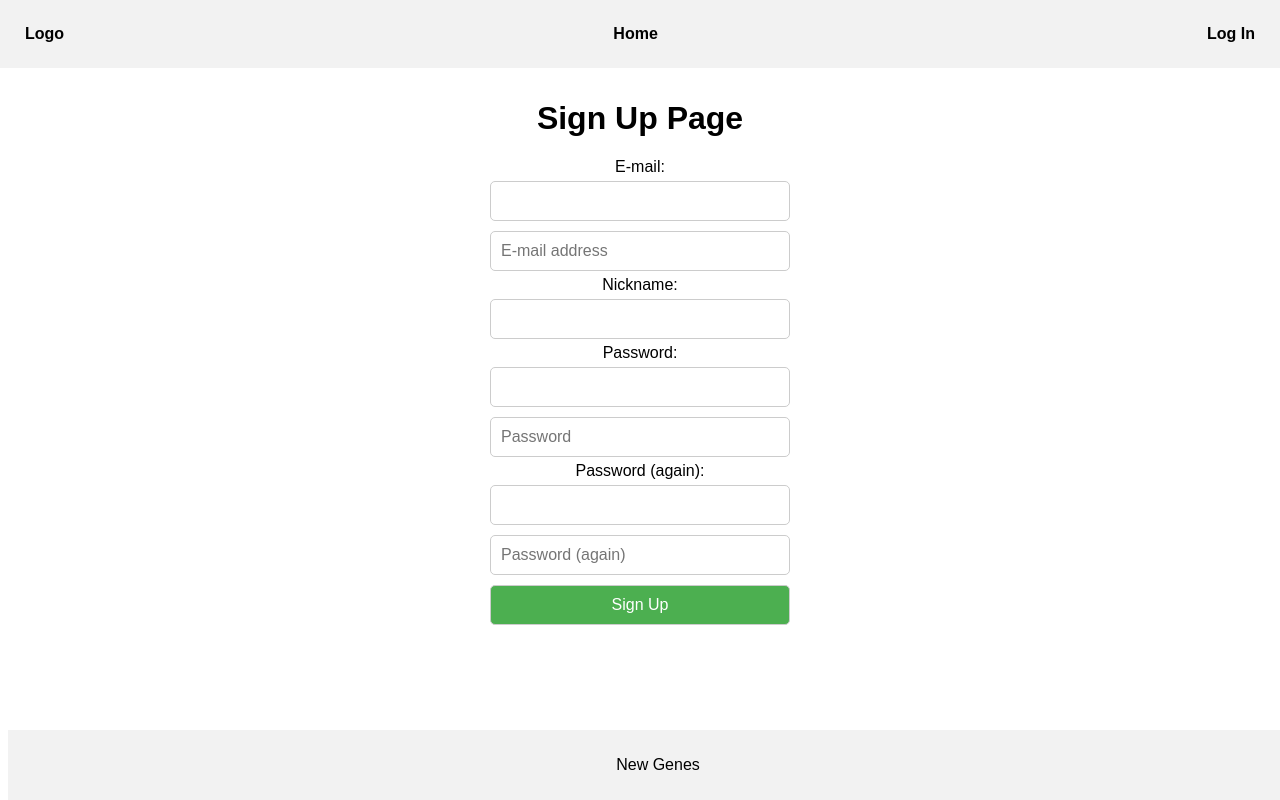
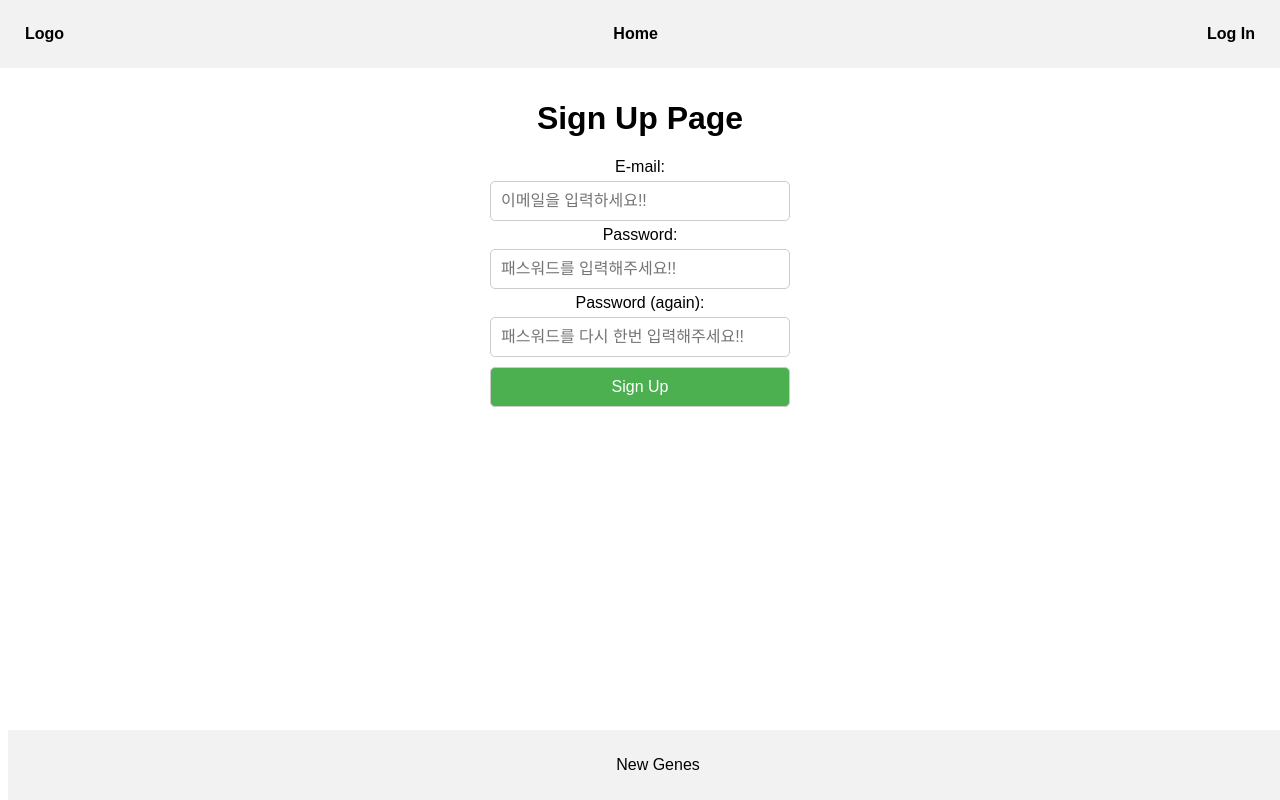
Before and after one commit to soooohoh/new_genes, a Django app: page /signup/ in a window 1280 px wide. Run offline with Django 3.2, Linux system fonts and the light colour scheme; some libraries are stand-ins or nearby versions.

Commit message:
회원가입창 디자인 적용 완료

```diff
--- a/new_genes1/Gene/static/Gene/styles/style.css
+++ b/new_genes1/Gene/static/Gene/styles/style.css
@@ -41,3 +41,77 @@
     display: inline;
     margin-left: 200px
   }
+
+  body {
+    font-family: Arial, sans-serif;
+  }
+  h1 {
+    text-align: center;
+  }
+  form {
+    max-width: 500px;
+          min-height: 500px;
+    margin: 0 auto;
+    display: flex;
+    flex-direction: column;
+    align-items: center;
+  }
+  input[type="text"],
+  input[type="password"],
+  input[type="email"],
+  input[type="submit"] {
+    padding: 10px;
+    margin: 5px;
+    border-radius: 5px;
+    border: 1px solid #ccc;
+    width: 100%;
+    max-width: 300px;
+    box-sizing: border-box;
+    font-size: 16px;
+  }
+
+  input[type="submit"] {
+    background-color: #4CAF50;
+    color: white;
+    cursor: pointer;
+  }
+  input[type="submit"]:hover {
+    background-color: #3e8e41;
+  }
+      #blank{
+          margin-bottom: 100px;
+      }
+  #menu {
+    display: flex;
+    justify-content: space-between;
+    align-items: center;
+    padding: 10px;
+    background-color: #f2f2f2;
+    position: fixed;
+    top: 0;
+    left: 0;
+    width: 100%;
+    box-sizing: border-box;
+    z-index: 1;
+  }
+  #menu a {
+    text-decoration: none;
+    color: black;
+    font-weight: bold;
+    margin: 10px;
+    padding: 5px;
+  }
+      #menu a:hover {
+          color: white;
+          background-color: #4CAF50;
+          border-radius: 5px;
+          transition: all 0.2s ease;
+      }
+      footer {
+          position: fixed;
+          bottom: 0;
+          width: 100%;
+          background-color: #f2f2f2;
+          padding: 10px;
+          text-align: center;
+      }
--- a/new_genes1/Gene/templates/Profile/profile_form.html
+++ b/new_genes1/Gene/templates/Profile/profile_form.html
@@ -2,7 +2,8 @@
 
 
 
-<form method="post">{% csrf_token %}
+<form method="post" enctype="multipart/form-data">
+    {% csrf_token %}
     <div>
         프로필사진<br>
         {{form.profile_picture}}
--- a/new_genes1/Gene/templates/Profile/profile_set_form.html
+++ b/new_genes1/Gene/templates/Profile/profile_set_form.html
@@ -2,7 +2,7 @@
 
 <h1>프로필을 설정합니다.</h1>
 
-<form method="post">
+<form method="post" enctype="multipart/form-data">
     {% csrf_token %}
     <div>
         {{form.profile_picture}}<br>
--- a/new_genes1/Gene/templates/account/signup.html
+++ b/new_genes1/Gene/templates/account/signup.html
@@ -1,84 +1,13 @@
+{% extends 'gene_base/base.html' %}
+{% load static %}
+{% load widget_tweaks %}
 <!DOCTYPE html>
 <html lang="ko">
 <head>
 	<title>Sign Up Page</title>
-	<style>
-		body {
-			font-family: Arial, sans-serif;
-		}
-		h1 {
-			text-align: center;
-		}
-		form {
-			max-width: 500px;
-            min-height: 500px;
-			margin: 0 auto;
-			display: flex;
-			flex-direction: column;
-			align-items: center;
-		}
-		input[type="text"],
-		input[type="password"],
-		input[type="email"],
-		input[type="submit"] {
-			padding: 10px;
-			margin: 5px;
-			border-radius: 5px;
-			border: 1px solid #ccc;
-			width: 100%;
-			max-width: 300px;
-			box-sizing: border-box;
-			font-size: 16px;
-		}
-
-		input[type="submit"] {
-			background-color: #4CAF50;
-			color: white;
-			cursor: pointer;
-		}
-		input[type="submit"]:hover {
-			background-color: #3e8e41;
-		}
-        #blank{
-            margin-bottom: 100px;
-        }
-		#menu {
-			display: flex;
-			justify-content: space-between;
-			align-items: center;
-			padding: 10px;
-			background-color: #f2f2f2;
-			position: fixed;
-			top: 0;
-			left: 0;
-			width: 100%;
-			box-sizing: border-box;
-			z-index: 1;
-		}
-		#menu a {
-			text-decoration: none;
-			color: black;
-			font-weight: bold;
-			margin: 10px;
-			padding: 5px;
-		}
-        #menu a:hover {
-            color: white;
-            background-color: #4CAF50;
-            border-radius: 5px;
-            transition: all 0.2s ease;
-        }
-        footer {
-            position: fixed;
-            bottom: 0;
-            width: 100%;
-            background-color: #f2f2f2;
-            padding: 10px;
-            text-align: center;
-        }
-	</style>
 </head>
 <body>
+	{% block header %}
 		<div id="menu">
 			<a href="#">Logo</a>
 			<a href="#">Home</a>
@@ -86,26 +15,31 @@
 		</div>
 		<div id="blank"></div>
 		<h1>Sign Up Page</h1>
+	{% endblock %}
+	{% block content %}
 		<form method="post">
 			{% csrf_token %}
 
 			<label for="email">E-mail:</label>
-		<input type="email" id="email" name="email" required>
-		{{form.email}}
-		<label for="nickname">Nickname:</label>
-		<input type="text" id="nickname" name="nickname" required>
-		{{form.nickname}}
+			{{form.email|attr:"placeholder:이메일을 입력하세요!!"}}
 			<label for="password1">Password:</label>
-		<input type="password" id="password1" name="password1" required>
-		{{form.password1}}
+			{{form.password1|attr:"placeholder:패스워드를 입력해주세요!!"}}
+			{% for error in form.password1.errors %}
+				{{error}}
+			{% endfor %}
 			<label for="password2">Password (again):</label>
-		<input type="password" id="password2" name="password2" required>
-		{{form.password2}}
+			{{form.password2|attr:"placeholder:패스워드를 다시 한번 입력해주세요!!"}}
+			{% for error in form.password1.errors %}
+				{{error}}
+			{% endfor %}
 			<input type="submit" value="Sign Up">
 		</form>
+	{% endblock %}
 
+	{% block footer %}
 		<footer>
 			<p>New Genes</p>
 		</footer>
+	{% endblock %}
 </body>
 </html>
--- a/new_genes1/Gene/templates/gene_base/base.html
+++ b/new_genes1/Gene/templates/gene_base/base.html
@@ -10,8 +10,9 @@
 
 
     <body>
+        {% block header %}{% endblock header%}
         {% block content %}{% endblock content %}
-
+        {% block footer %}{% endblock footer%}
     </body>
 
 </html>
--- a/new_genes1/Gene/views.py
+++ b/new_genes1/Gene/views.py
@@ -98,9 +98,8 @@ def ProfileUpdateView(request, user_id):
     object = User.objects.get(id=user_id)
     if request.method=="POST":
         user_form = User_Profile_Form(request.POST, instance=object)
-        if user_form.is_valid():
-            user_form.save()
-            return redirect('profile', user_id=object.id)
+        user_form.save()
+        return redirect('profile', user_id=object.id)
 
     else:
         user_form = User_Profile_Form(instance=object)
```
Also changed, not shown: new_genes1/db.sqlite3. Lines whose indentation alone changed are shown as unchanged.
